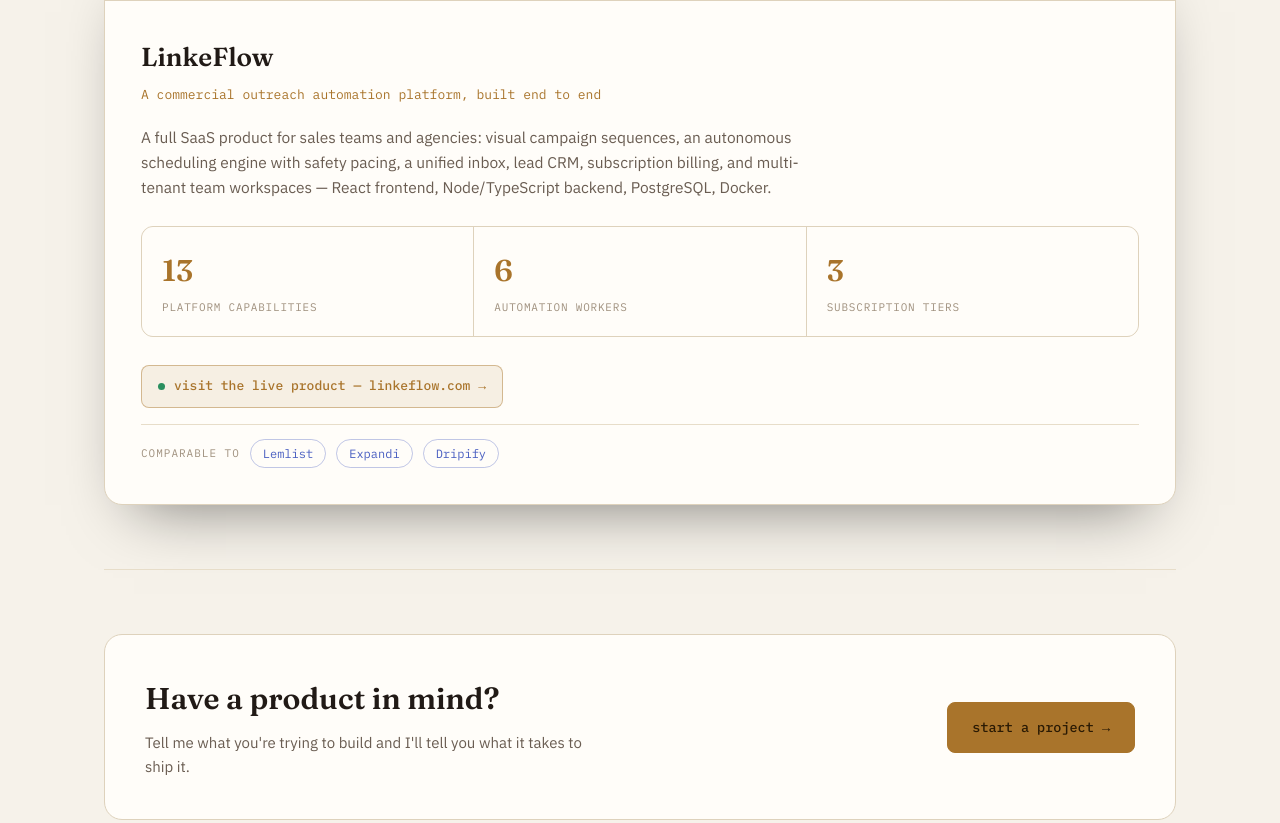
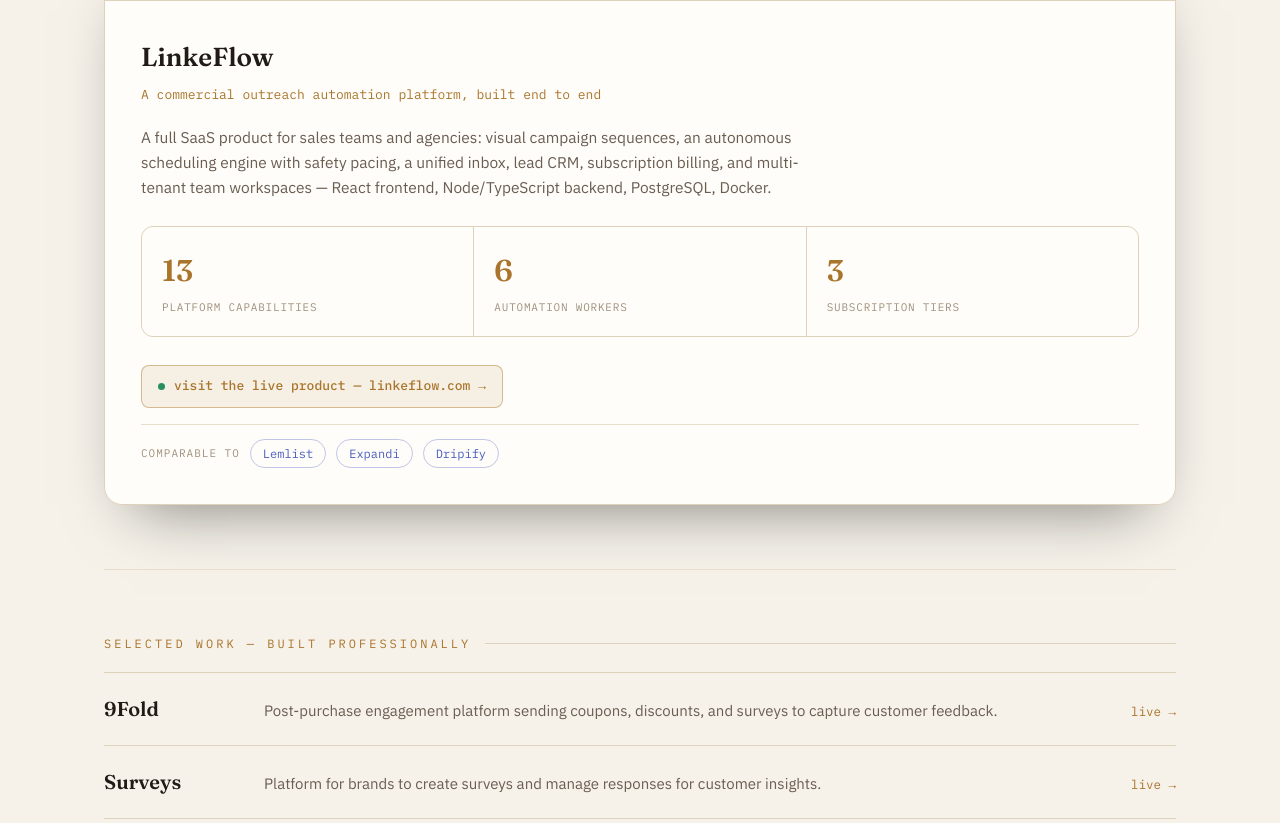
Before and after one commit to umerfarooq212/portfolio, a plain HTML site: page index.html in a window 1280 px wide. Shown: the part 1977-2800 px from the top of the page. Drawn offline with Linux system fonts and the light colour scheme.

Commit message:
Add Selected Work list (9Fold, Surveys, OfferPal) and niche subheadline
Co-Authored-By: Claude Opus 5.5 <noreply@anthropic.com>

```diff
--- a/index.html
+++ b/index.html
@@ -34,8 +34,8 @@
         <div class="status"><span class="pulse"></span>available for new projects</div>
         <h1>.NET<br><span class="italic">Full-Stack Developer</span></h1>
         <p class="lead">
-          I build survey, feedback &amp; customer-engagement platforms — multi-tenant SaaS with
-          APIs, integrations, and AI — for brands and agencies.
+          I specialize in customer-engagement SaaS — outreach, survey, feedback, and campaign
+          platforms — built end to end with .NET, React, and AI.
         </p>
         <div class="cta-row">
           <a class="btn btn-primary" href="contact.html">start a project →</a>
@@ -136,6 +136,26 @@
   </section>
 
   <section>
+    <div class="kicker">selected work — built professionally</div>
+    <ul class="selected-work reveal">
+      <li>
+        <div class="sw-name">9Fold</div>
+        <p>Post-purchase engagement platform sending coupons, discounts, and surveys to capture customer feedback.</p>
+        <a class="sw-link" href="https://www.hungerrush.com/platform/guest-engagement/feedback-surveys/" target="_blank" rel="noopener noreferrer">live →</a>
+      </li>
+      <li>
+        <div class="sw-name">Surveys</div>
+        <p>Platform for brands to create surveys and manage responses for customer insights.</p>
+        <a class="sw-link" href="https://hr360marketing.hungerrush.com/" target="_blank" rel="noopener noreferrer">live →</a>
+      </li>
+      <li>
+        <div class="sw-name">OfferPal</div>
+        <p>AI-powered engine generating personalized discounts via ChatGPT.</p>
+      </li>
+    </ul>
+  </section>
+
+  <section>
     <div class="cta-band">
       <div>
         <h2>Have a product in mind?</h2>
--- a/styles.css
+++ b/styles.css
@@ -238,3 +238,14 @@ footer .mono{color:var(--text-faint); font-size:12px;}
   .about-grid{grid-template-columns:1fr;}
   .stat-row{grid-template-columns:1fr 1fr;}
 }
+
+/* Selected work — light list of professional builds */
+.selected-work{list-style:none; margin:0; padding:0; border-top:1px solid var(--border);}
+.selected-work li{display:grid; grid-template-columns:140px 1fr auto; gap:20px; align-items:baseline; padding:20px 0; border-bottom:1px solid var(--border);}
+.selected-work .sw-name{font-family:'Fraunces',serif; font-size:20px; font-weight:600; color:var(--text);}
+.selected-work p{margin:0; color:var(--text-dim); font-size:15px;}
+.selected-work .sw-link{font-family:'IBM Plex Mono',monospace; font-size:12.5px; color:var(--gold); text-decoration:none; white-space:nowrap;}
+.selected-work .sw-link:hover{text-decoration:underline;}
+@media (max-width:640px){
+  .selected-work li{grid-template-columns:1fr; gap:6px;}
+}
```
